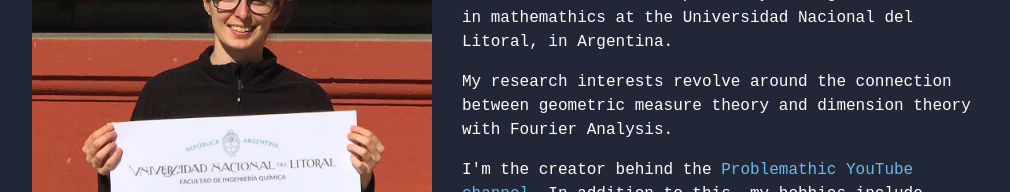
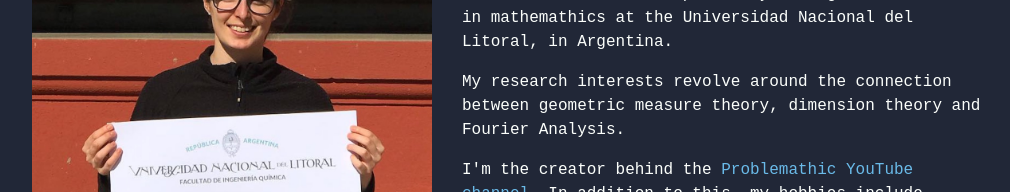
Before and after one commit to AnadeOre/anadeore.github.io, a Next.js app: page / in a window 1280 px wide. Shown: the part 327-519 px from the top of the page, without its empty margins (128-1138 px from the left). Built offline with nearby package versions, Linux system fonts and the light colour scheme.

Commit message:
update research interest

```diff
--- a/src/app/page.js
+++ b/src/app/page.js
@@ -35,7 +35,7 @@ export default function Home() {
           </p>
           <p>
             My research interests revolve around the connection between
-            geometric measure theory and dimension theory with Fourier Analysis.
+            geometric measure theory, dimension theory and Fourier Analysis.
           </p>
           <p>
             I'm the creator behind the{' '}
```
